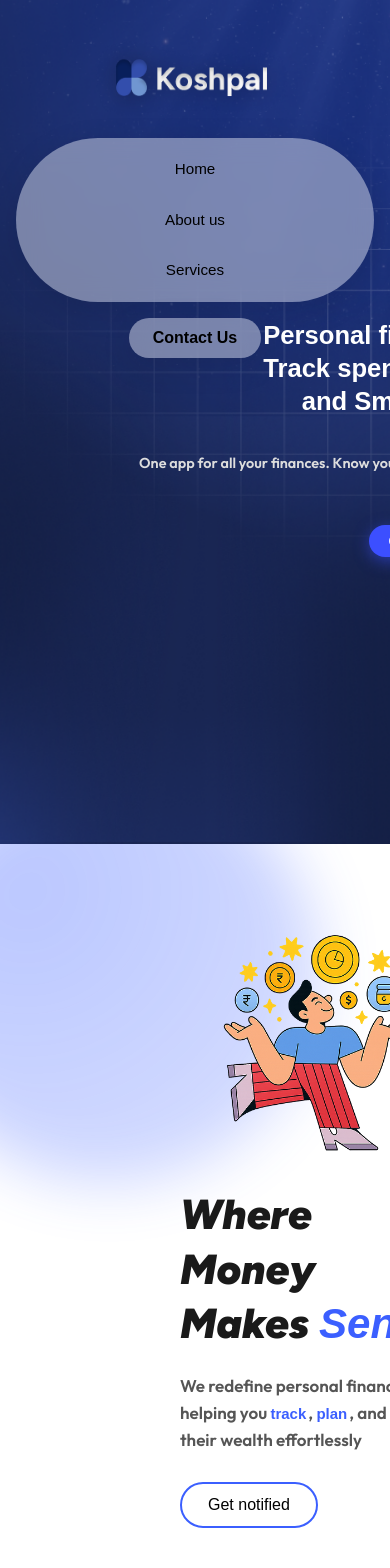
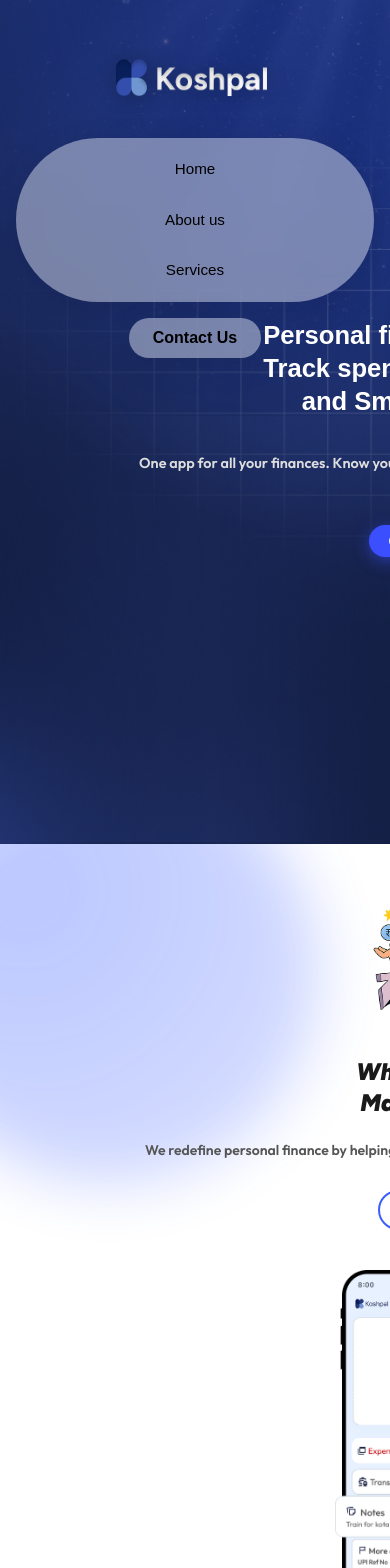
Before and after one commit to Koshpal/web-frontend, a React (Vite) app: page / in a window 390 px wide. Shown: the top 1568 px of the page. Built offline with nearby package versions, Linux system fonts and the light colour scheme; a web font is replaced by a local one.

Commit message:
Update Moneysense.css
make it responsive

```diff
--- a/src/components/Moneysense.css
+++ b/src/components/Moneysense.css
@@ -158,3 +158,97 @@
 .notify-btn {
   animation: pulse 2.5s infinite;
 }
+
+/* ✅ RESPONSIVE FIXES */
+
+@media (max-width: 1024px) {
+  .money-sense {
+    padding: 60px 40px;
+    gap: 60px;
+  }
+
+  .left {
+    margin-left: 60px;
+    max-width: 100%;
+  }
+
+  .money-sense h1 {
+    font-size: 36px;
+  }
+
+  .money-sense p {
+    font-size: 16px;
+  }
+
+  .Juggling {
+    width: 180px;
+    margin-left: 0;
+  }
+
+  .phone-ui {
+    max-width: 280px;
+  }
+}
+
+@media (max-width: 768px) {
+  .money-sense {
+    flex-direction: column;
+    padding: 40px 20px;
+    gap: 40px;
+  }
+
+  .left {
+    margin-left: 0;
+    align-items: center;
+    text-align: center;
+  }
+
+  .money-sense h1 {
+    font-size: 28px;
+  }
+
+  .money-sense p {
+    font-size: 15px;
+  }
+
+  .Juggling {
+    width: 160px;
+    margin-bottom: 24px;
+  }
+
+  .notify-btn {
+    font-size: 15px;
+    padding: 10px 24px;
+  }
+
+  .right {
+    justify-content: center;
+  }
+
+  .phone-ui {
+    max-width: 240px;
+  }
+}
+
+@media (max-width: 480px) {
+  .money-sense h1 {
+    font-size: 24px;
+  }
+
+  .money-sense p {
+    font-size: 14px;
+  }
+
+  .notify-btn {
+    font-size: 14px;
+    padding: 10px 20px;
+  }
+
+  .Juggling {
+    width: 140px;
+  }
+
+  .phone-ui {
+    max-width: 200px;
+  }
+}
```
